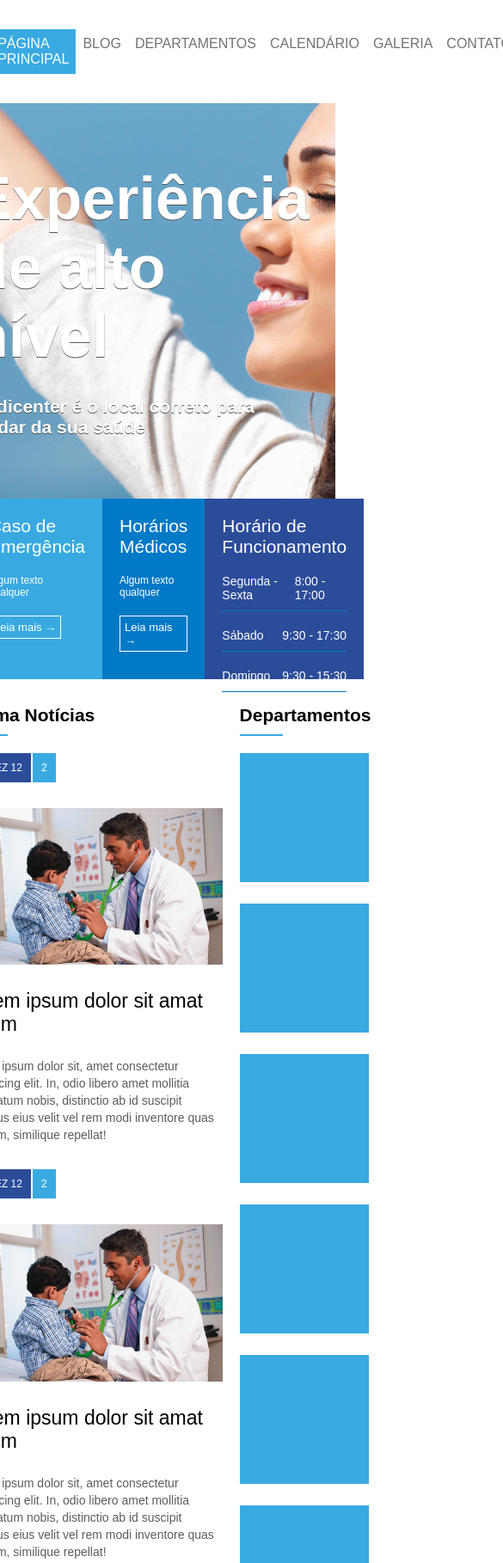
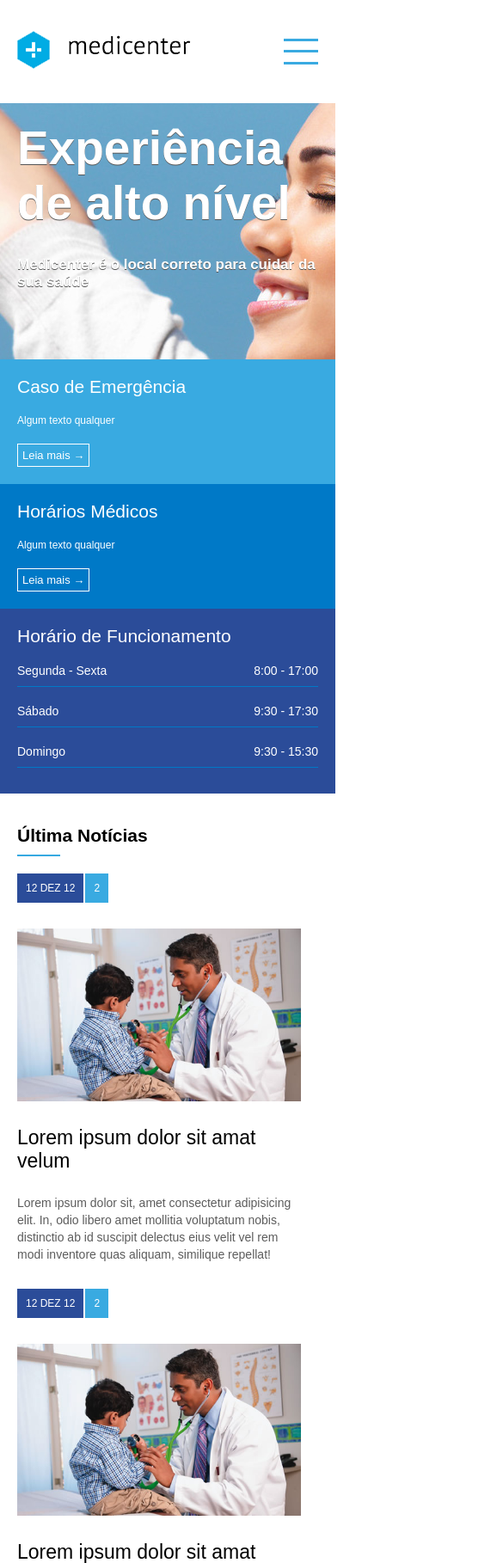
Before and after one commit to arthuralbuquerquem/medicenter-front-end, a plain HTML site: page index.html in a window 390 px wide. Shown: the top 1818 px of the page at 86% size, 585 px wide, since content can reach past the window. Drawn offline with Linux system fonts and the light colour scheme.

Commit message:
add mobile responsive

```diff
--- a/assets/css/style.css
+++ b/assets/css/style.css
@@ -408,3 +408,96 @@ footer .fm_text2 a:hover {
     text-decoration: none;
     color: blue;
 }
+
+.menuMobile {
+    display: none;
+    width: 40px;
+    height: 40px;
+    margin-top: 40px;
+    margin-bottom: 40px;
+    margin-right: 20px;
+}
+
+.mm_line {
+    height: 3px;
+    background-color: #39AAE1;
+}
+
+@media (max-width: 600px) {
+    .banner_headline {
+        padding: 20px;
+        padding-bottom: 80px;
+    }
+
+    .banner_headline h1 {
+        font-size: 55px;
+    }
+
+    .banner_headline h2 {
+        font-size: 17px;
+    }
+
+    .banner_options {
+        height: auto;
+        flex-direction: column;
+    }
+
+    .container {
+        flex-direction: column;
+    }
+
+    #geral section,
+    #geral aside,
+    .footer_area,
+    .footer_copy {
+        padding: 20px;
+    }
+
+    section div .widget {
+        margin-top: 150px;
+    }
+
+    .footer_menu {
+        flex-direction: column;
+    }
+
+    .footer_area {
+        flex-direction: column;
+    }
+
+    header .container {
+        flex-direction: row;
+    }
+
+    nav ul {
+        flex-direction: column;
+        display: none;
+        position: absolute;
+        left: 0;
+        width: 100%;
+        background-color: #FFF;
+    }
+
+    header {
+        height: auto;
+    }
+
+    .logo {
+        padding-left: 20px;
+    }
+
+    .menuMobile {
+        display: flex;
+        flex-direction: column;
+        justify-content: space-around;
+    }
+
+    section div .widget {
+        margin-top: 0px;
+        margin-bottom: 90px;
+    }
+
+    #geral section {
+        margin-top: 120px;
+    }
+}
--- a/index.html
+++ b/index.html
@@ -5,6 +5,17 @@
     <meta http-equiv="X-UA-Compatible" content="IE=edge">
     <meta name="viewport" content="width=device-width, initial-scale=1.0">
     <link rel="stylesheet" type="text/css" href="assets/css/style.css">
+    <script type="text/javascript">
+    window.onload = function(){
+        document.querySelector(".menuMobile").addEventListener("click", function(){
+            if (document.querySelector(".menu nav ul").style.display == 'flex') {
+                document.querySelector(".menu nav ul").style.display = 'none';
+            } else {
+                document.querySelector(".menu nav ul").style.display = 'flex';
+            }
+        });
+    };
+    </script>
     <title>MediCenter</title>
 </head>
 <body>
@@ -16,6 +27,11 @@
         </div>
         <div class="menu">
             <nav>
+                <div class="menuMobile">
+                    <div class="mm_line"></div>
+                    <div class="mm_line"></div>
+                    <div class="mm_line"></div>
+                </div>
                 <ul>
                     <li class="active"><a href="">Página Principal</a></li>
                     <li><a href="">Blog</a></li>
```
